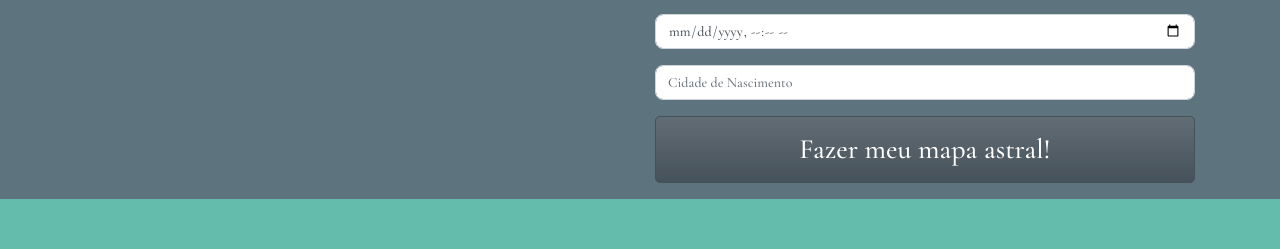
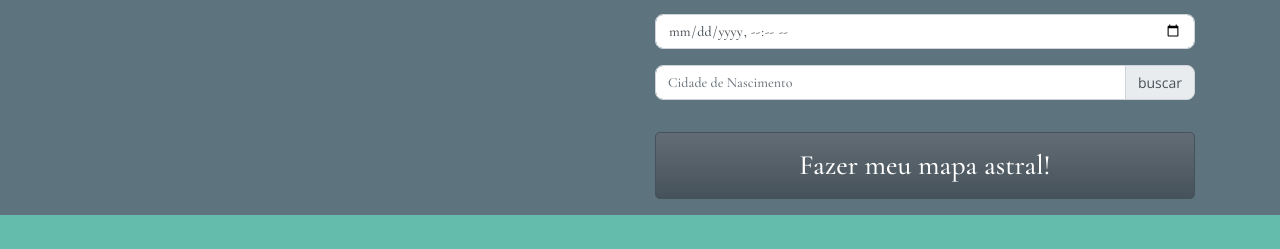
Before and after one commit to rhfactordev/andrezaastrologia, a Nuxt app: page /obrigado in a window 1280 px wide. Shown: the part 844-1093 px from the top of the page. Built offline with nearby package versions, Linux system fonts and the light colour scheme.

Commit message:
Validação de formulário para Birthform

```diff
--- a/components/BirthForm.vue
+++ b/components/BirthForm.vue
@@ -2,31 +2,127 @@
   <form>
 
     <div class="form-group">
-      <input type="text" class="form-control" name="name" placeholder="Nome" >
+      <input type="text" class="form-control" name="name" placeholder="Nome" v-model="signupForm.name">
     </div>
     <div class="form-group">
-      <input type="email" class="form-control" name="email" placeholder="email@domínio.com.br" >
+      <input type="email" class="form-control" name="email" placeholder="email@domínio.com.br"
+             v-model="signupForm.email">
     </div>
     <div class="form-group">
-      <input type="datetime-local" class="form-control" name="birthdate">
+      <input type="datetime-local" class="form-control" name="birthdate" v-model="signupForm.birthDate">
     </div>
-    <div class="form-group">
-      <input type="text" class="form-control" name="city" placeholder="Cidade de Nascimento" >
+    <div v-if="showCityFindInput" class="input-group mb-3">
+      <input type="text" v-model.lazy="cityFindInput" class="form-control" name="city"
+             placeholder="Cidade de Nascimento">
+      <div class="input-group-append">
+        <button type="button" :disabled="loading" @click="searchCity" class="input-group-text" id="basic-addon2">
+          buscar
+        </button>
+      </div>
     </div>
-
-
-    <button type="submit" class="btn btn-secondary-dark btn-lg btn-block p-3" @click.stop.prevent="submit()">
+    <ul v-if="showCityFindInput" class="list-group mb-3">
+      <li v-for="(item,x) in cityList" @click="selectCity(item)" :key="x"
+          class="list-group-item list-group-item-action">{{ item.label }}
+      </li>
+    </ul>
+    <div v-else class="input-group mb-3">
+      <input type="text" class="form-control" disabled v-model="selectedCity.label">
+      <div class="input-group-append">
+        <button @click="clearSelectedCity" class="input-group-text" id="basic-addon2">X</button>
+      </div>
+    </div>
+    <button :disabled="loading" type="submit" class="btn btn-secondary-dark btn-lg btn-block p-3"
+            @click.stop.prevent="submit()">
       <span class="h2">Fazer meu mapa astral!</span>
     </button>
   </form>
 </template>
 
 <script>
+// const reTelefone = /([0-9+\-()\s]){8,15}/;
+const reEmail = /^(([^<>()[\]\\.,;:\s@"]+(\.[^<>()[\]\\.,;:\s@"]+)*)|(".+"))@((\[[0-9]{1,3}\.[0-9]{1,3}\.[0-9]{1,3}\.[0-9]{1,3}\])|(([a-zA-Z\-0-9]+\.)+[a-zA-Z]{2,}))$/
+const reDatetime = /\d{4}-[01]\d-[0-3]\dT[0-2]\d:[0-5]\d/
+
 export default {
   name: 'BirthForm',
+  watch: {
+    cityFindInput(newVal) {
+      if (newVal.length > 2) {
+        this.searchCity()
+      }
+    }
+  },
+  data: () => ({
+    cityFindInput: "",
+    selectedCity: {},
+    signupForm: {
+      name: "",
+      email: "",
+      city: "",
+      birthDate: ""
+    },
+    cityList: [],
+    loading: false
+  }),
+  computed: {
+    showCityFindInput() {
+      return this.selectedCity.value == null
+    }
+  },
+  beforeDestroy() {
+    this.cityFindInput = ""
+    this.selectedCity = {}
+    this.signupForm = {}
+  },
   methods: {
-    submit () {
-      this.$router.push('/checkout')
+    submit() {
+      // Validação
+      const validName = this.signupForm.name.length > 2
+      const validEmail = reEmail.test(this.signupForm.email)
+      const validBirthdate = reDatetime.test(this.signupForm.birthDate)
+      const validCity = this.signupForm.city != ""
+
+      console.log('Validação', validName, validEmail, validBirthdate, validCity)
+
+      if( !validName || !validEmail || !validBirthdate || !validCity ){
+        alert('Verifique os campos!')
+        return
+      }
+
+      // Verificar Network
+      if (this.loading) {
+        return
+      }
+      this.loading = true
+      this.$axios.post(`/api/site/contact?domain=andrezaastrologia.com.brs`, this.signupForm).then((res) => {
+        this.$router.push('/checkout')
+      }).catch(e => {
+        console.log("ERRO ENVIAR CONTATO", e)
+      }).finally(() => {
+        this.loading = false
+      });
+    },
+    selectCity(city) {
+      this.signupForm.city = city.value
+      this.selectedCity = city
+    },
+    async searchCity() {
+      if (this.loading) {
+        return
+      }
+      this.loading = true
+      this.$axios.get(`/client/v1/location?city=${this.cityFindInput}`).then((res) => {
+        this.cityList = res.data
+      }).catch(e => {
+        console.log("ERRO ENVIAR CONTATO", e)
+      }).finally(() => {
+        this.loading = false
+      });
+    },
+    clearSelectedCity() {
+      this.cityFindInput = ""
+      this.selectedCity = {}
+      this.cityList = []
     }
   }
 }
```
